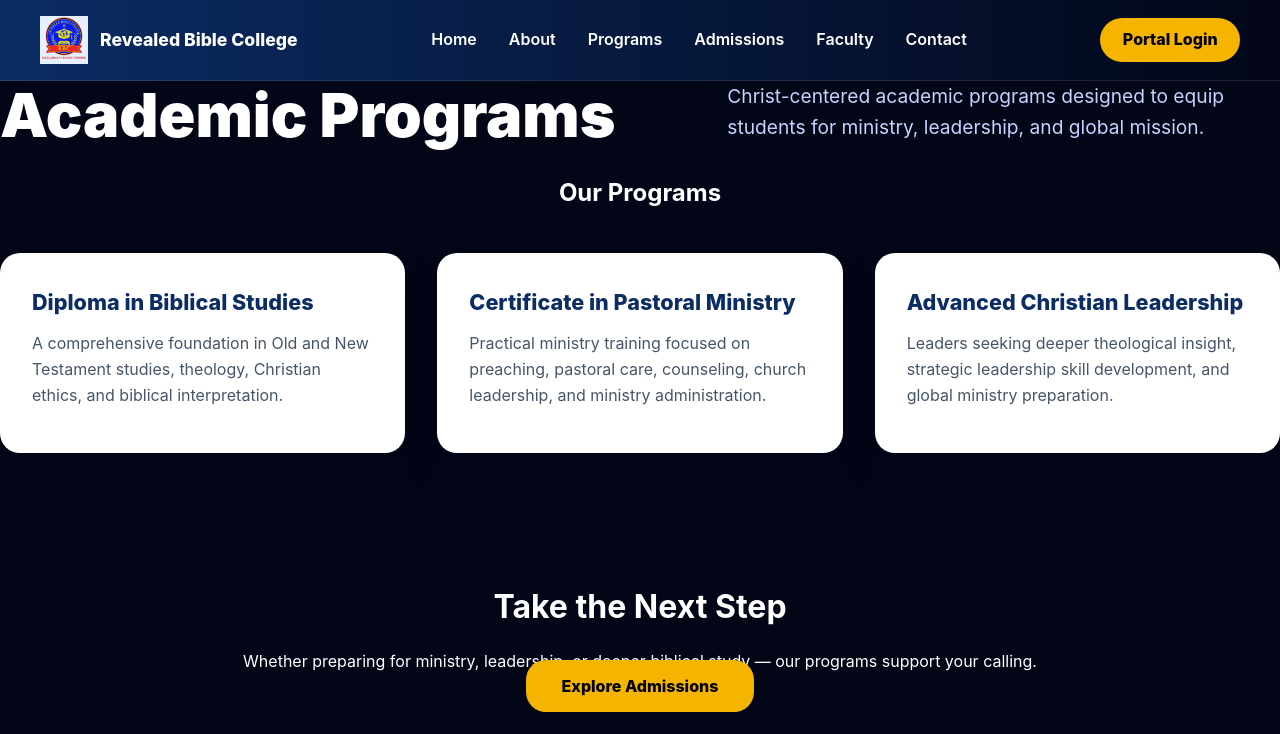
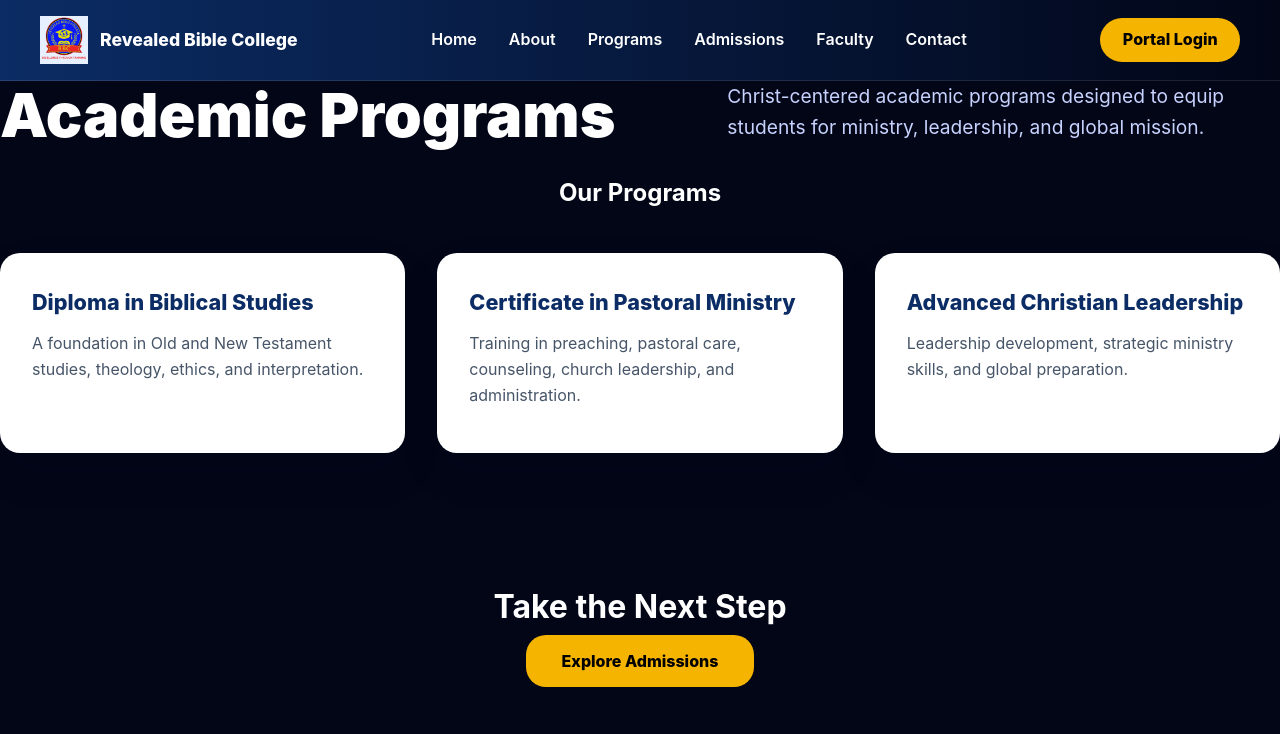
Before and after one commit to WillieKM/my-student-portal, a Jekyll site: the page built from programs.html, in a window 1280 px wide, cut to the strip 0-734 px from the top of the page. Built offline with Jekyll 4.4.1, drawn with Linux system fonts in a browser that asks for light colours.

Commit message:
Update programs.html

```diff
--- a/programs.html
+++ b/programs.html
@@ -14,26 +14,17 @@ page_hero_subtitle: Christ-centered academic programs designed to equip students
 
       <a href="/biblical-studies.html" class="program-card">
         <h3>Diploma in Biblical Studies</h3>
-        <p>
-          A comprehensive foundation in Old and New Testament studies, theology,
-          Christian ethics, and biblical interpretation.
-        </p>
+        <p>A foundation in Old and New Testament studies, theology, ethics, and interpretation.</p>
       </a>
 
       <a href="/pastoral-ministry.html" class="program-card">
         <h3>Certificate in Pastoral Ministry</h3>
-        <p>
-          Practical ministry training focused on preaching, pastoral care, counseling,
-          church leadership, and ministry administration.
-        </p>
+        <p>Training in preaching, pastoral care, counseling, church leadership, and administration.</p>
       </a>
 
       <a href="/christian-leadership.html" class="program-card">
         <h3>Advanced Christian Leadership</h3>
-        <p>
-          Leaders seeking deeper theological insight, strategic leadership skill development,
-          and global ministry preparation.
-        </p>
+        <p>Leadership development, strategic ministry skills, and global preparation.</p>
       </a>
 
     </div>
@@ -42,9 +33,5 @@ page_hero_subtitle: Christ-centered academic programs designed to equip students
 
 <section class="cta-bottom">
   <h2>Take the Next Step</h2>
-  <p>
-    Whether preparing for ministry, leadership, or deeper biblical study —
-    our programs support your calling.
-  </p>
   <a href="/admissions.html" class="btn-primary">Explore Admissions</a>
 </section>
```
